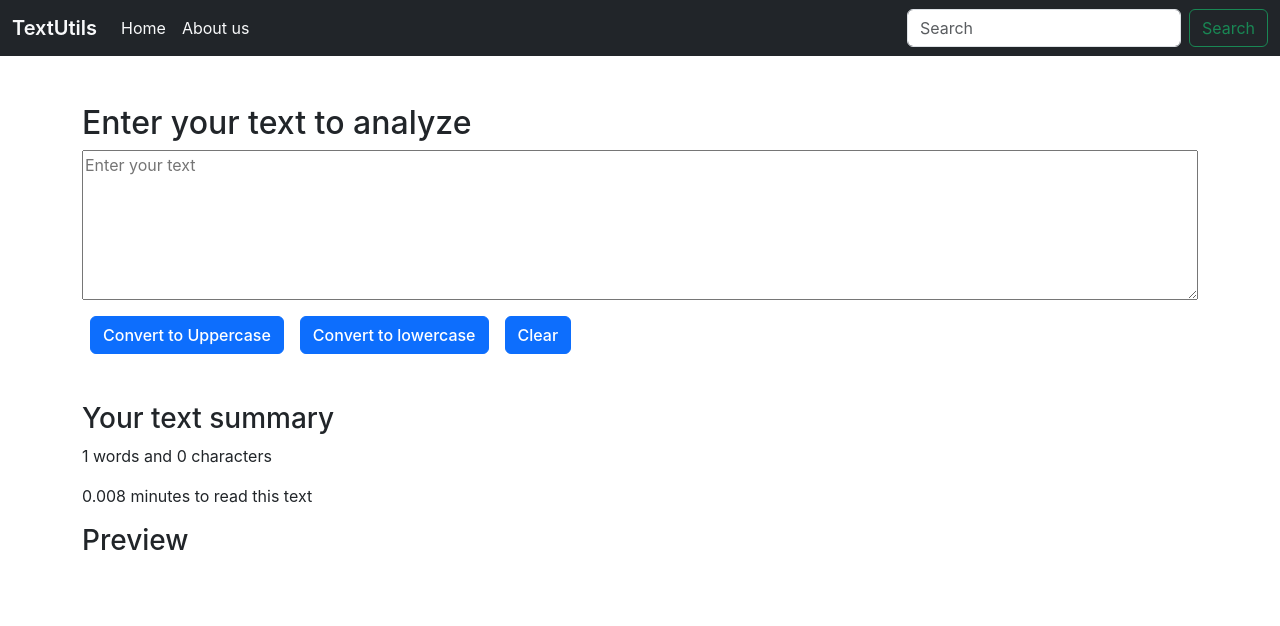
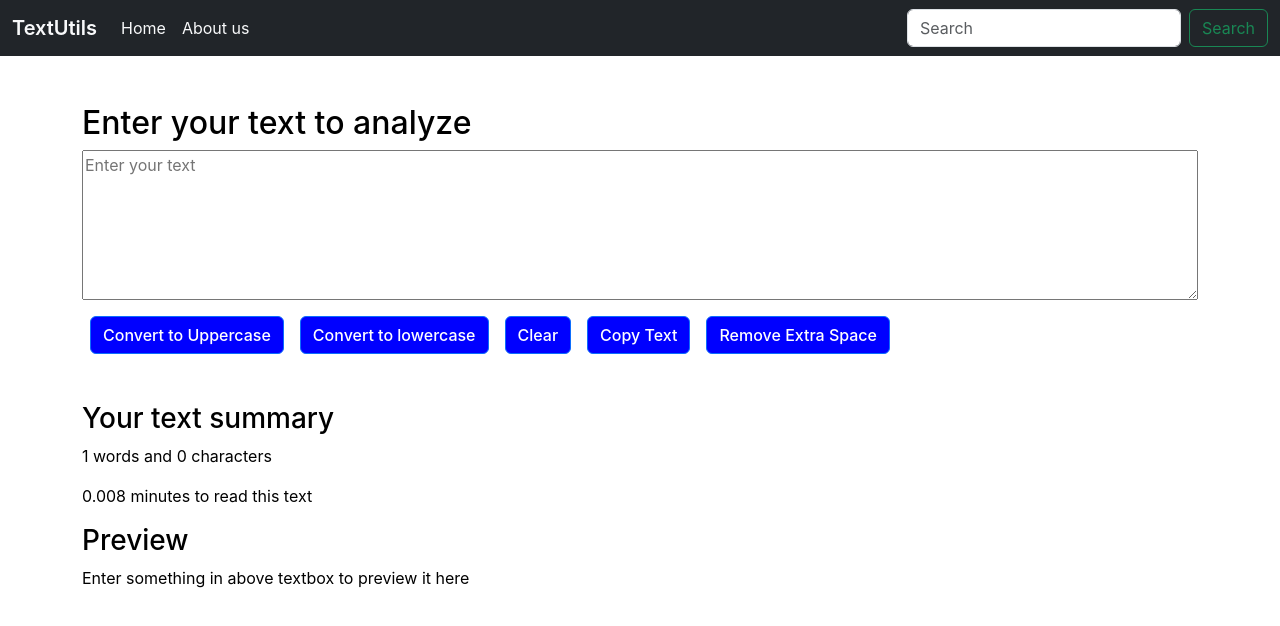
Before and after one commit to Nitinkumar2905/TextUtils-react, a React (Create React App) app: page / in a window 1280 px wide. Shown: the top 626 px of the page. Built offline with nearby package versions, Linux system fonts and the light colour scheme.

Commit message:
added functinality of theme change with change mode button

```diff
--- a/src/Components/Textform.jsx
+++ b/src/Components/Textform.jsx
@@ -22,26 +22,39 @@ export default function Textform(props) {
     const handleOnChange=(e)=>{
         setText(e.target.value.charAt(0).toUpperCase() + e.target.value.slice(1))
     }
+
+    const handleCopy =()=>{
+        let text = document.getElementById('myBox');
+        text.select();
+        navigator.clipboard.writeText(text.value)
+    }
+
+    const handleExtraSpace=()=>{
+        let newText = text.split(/[ ]+/);
+        setText(newText.join(""))
+    }
     return (
       <>
-          <div className='container my-5'>
+          <div className='container my-5' style={{backgroundColor:props.mode==='light'? 'white':'darkgrey', color:props.mode==='light'? 'black':'white'}}>
               <h2 className='main-head'>{props.heading}</h2>
               <div className='mb-3 d-flex flex-column'>
                   {/* <label htmlFor="myBox" className='form-label'>Example TextArea</label> */}
                     <textarea name="text" id="myBox" value={text} onChange={handleOnChange} rows="6" cols="10" placeholder='Enter your text'></textarea>
               </div>
-              <button className="btn btn-primary fw-medium mx-2" onClick={handleUpClick}>Convert to Uppercase</button>
-              <button className="btn btn-primary fw-medium mx-2" onClick={handleLowerClick}>Convert to lowercase</button>
-              <button className="btn btn-primary fw-medium mx-2" onClick={handleClearClick}>Clear</button>
+              <button className="btn btn-primary fw-medium mx-2" style={{backgroundColor:props.mode==='light'?'blue':'black'}} onClick={handleUpClick}>Convert to Uppercase</button>
+              <button className="btn btn-primary fw-medium mx-2" style={{backgroundColor:props.mode==='light'?'blue':'black'}} onClick={handleLowerClick}>Convert to lowercase</button>
+              <button className="btn btn-primary fw-medium mx-2" style={{backgroundColor:props.mode==='light'?'blue':'black'}} onClick={handleClearClick}>Clear</button>
+              <button className="btn btn-primary fw-medium mx-2" style={{backgroundColor:props.mode==='light'?'blue':'black'}} onClick={handleCopy}>Copy Text</button>
+              <button className="btn btn-primary fw-medium mx-2" style={{backgroundColor:props.mode==='light'?'blue':'black'}} onClick={handleExtraSpace}>Remove Extra Space</button>
               {/* <button className="btn btn-primary fw-medium mx-2" onClick={handleCapitalize}>Capitalize</button> */}
           </div>
 
           <div className='container'>
-            <h3>Your text summary</h3>
-            <p>{text.split(" ").length} words and {text.length} characters</p>
-            <p>{0.008*(text.split(" ").length)} minutes to read this text</p>
-            <h3 className='mt-2'>Preview</h3>
-            <p>{text}</p>
+            <h3 style={{color:props.mode==='light'? 'black':'white'}}>Your text summary</h3>
+            <p style={{color:props.mode==='light'? 'black':'white'}}>{text.split(" ").length} words and {text.length} characters</p>
+            <p style={{color:props.mode==='light'? 'black':'white'}}>{0.008*(text.split(" ").length)} minutes to read this text</p>
+            <h3 style={{color:props.mode==='light'? 'black':'white'}} className='mt-2'>Preview</h3>
+            <p style={{color:props.mode==='light'? 'black':'white'}}>{text.length>0?text:'Enter something in above textbox to preview it here'}</p>
           </div>
       </>
     )
```
